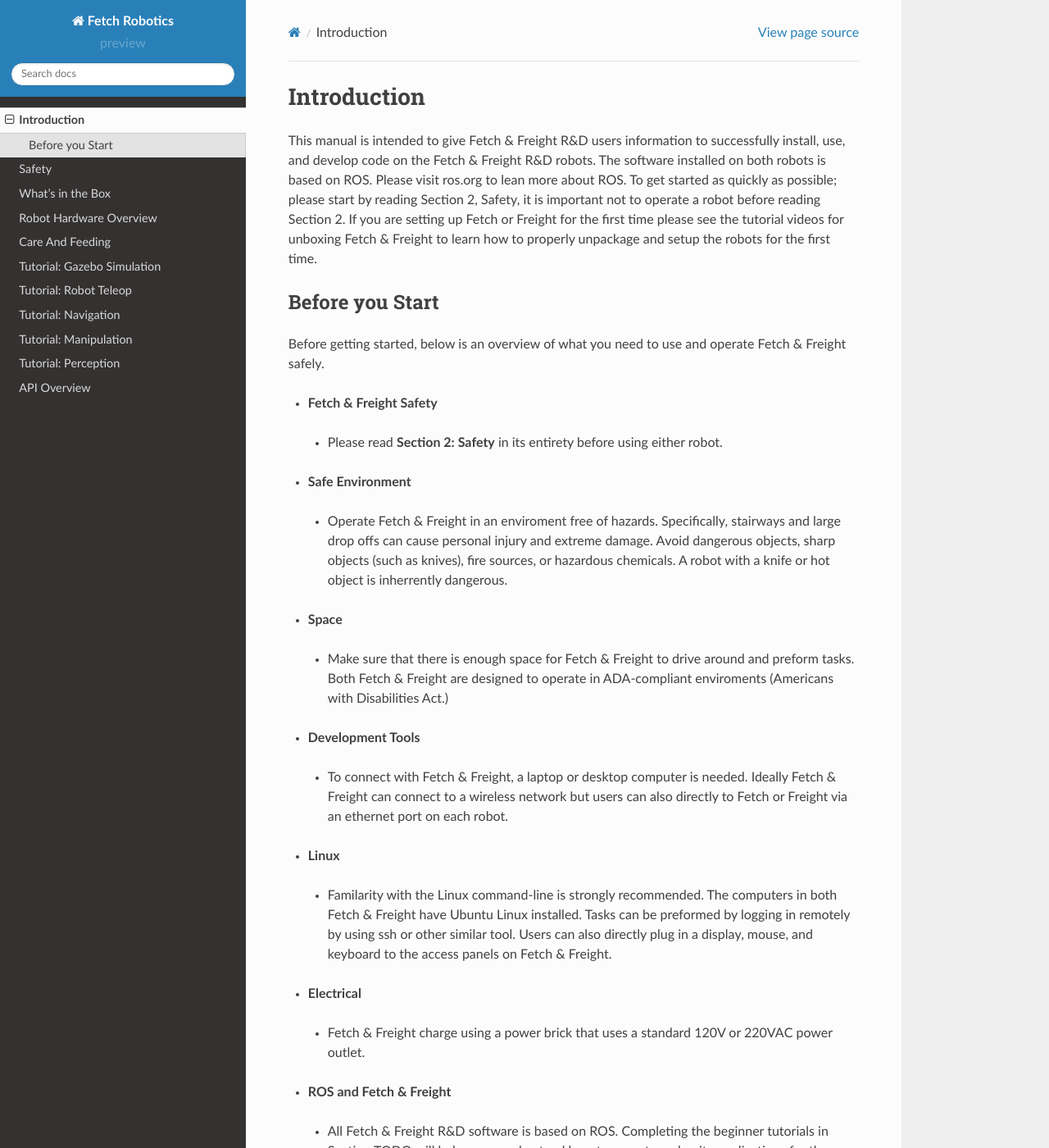
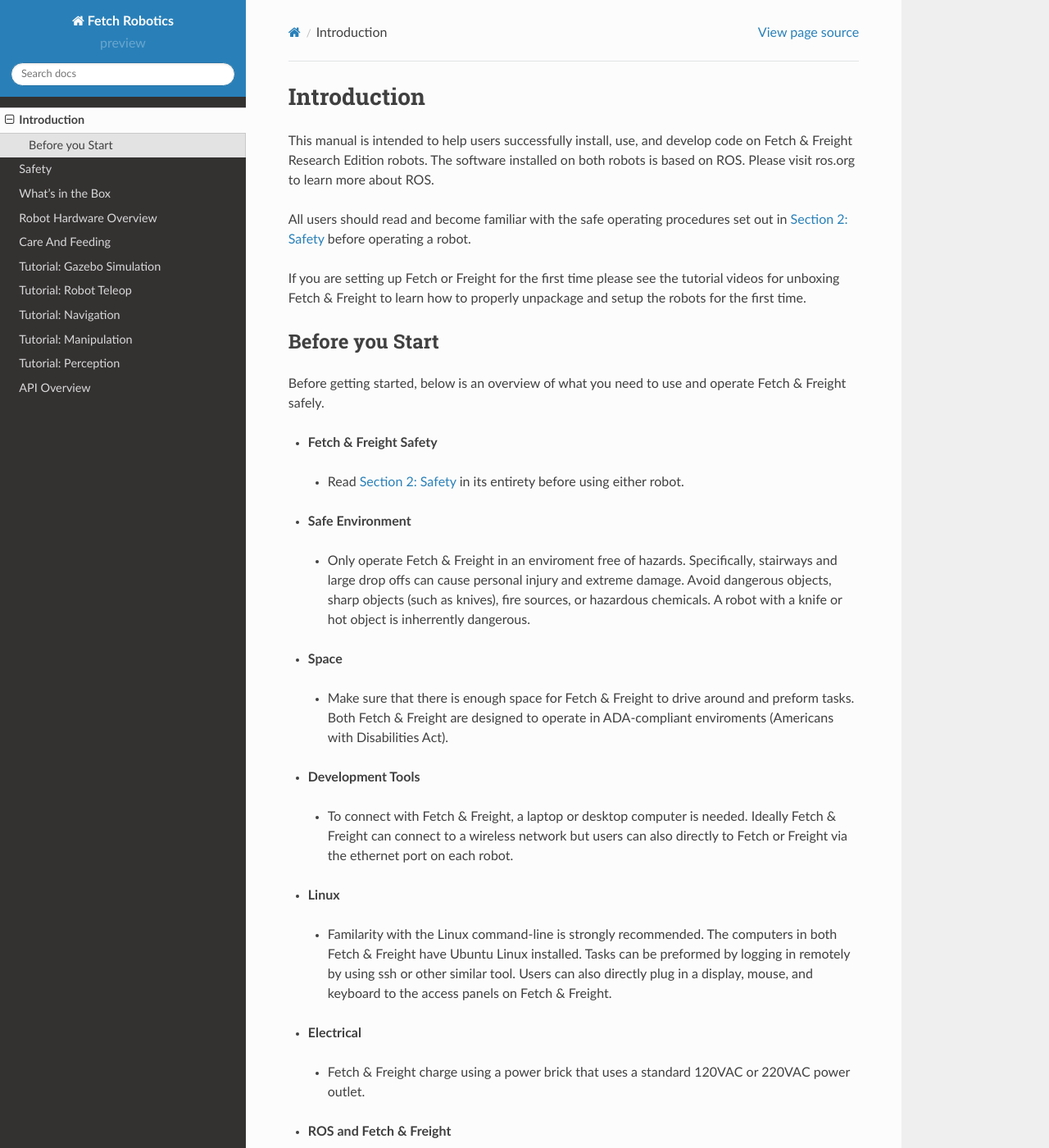
Before and after one commit to fetchrobotics/docs, a Sphinx documentation site: the page built from source/introduction.rst, in a window 1280 px wide and 1400 px high. Shown: the whole window at 82% size. Built offline with Sphinx 7.4.7 and the Read the Docs theme 2.0.0, drawn with Linux system fonts in a browser that asks for light colours; some of the changed text lies outside the part shown.

Commit message:
update introduction, add links

```diff
--- a/source/introduction.rst
+++ b/source/introduction.rst
@@ -1,12 +1,14 @@
 Introduction
 ============
 
-This manual is intended to give Fetch & Freight R&D users information to
-successfully install, use, and develop code on the Fetch & Freight R&D robots. The
-software installed on both robots is based on ROS. Please visit ros.org to lean
-more about ROS. To get started as quickly as possible; please start by reading
-Section 2, Safety, it is important not to operate a robot before reading Section
-2. If you are setting up Fetch or Freight for the first time please see the
+This manual is intended to help users successfully install, use, and develop
+code on Fetch & Freight Research Edition robots. The software installed on
+both robots is based on ROS. Please visit ros.org to learn more about ROS.
+
+All users should read and become familiar with the safe operating procedures
+set out in :doc:`Section 2: Safety</safety>` before operating a robot.
+
+If you are setting up Fetch or Freight for the first time please see the
 tutorial videos for unboxing Fetch & Freight to learn how to properly unpackage
 and setup the robots for the first time.
 
@@ -18,32 +20,49 @@
 
 * **Fetch & Freight Safety**
 
- - Please read **Section 2: Safety** in its entirety before using either robot.
+ - Read :doc:`Section 2: Safety</safety>` in its entirety before using either robot.
 
 * **Safe Environment**
 
- - Operate Fetch & Freight in an enviroment free of hazards. Specifically, stairways and large drop offs can cause personal injury and extreme damage. Avoid dangerous objects, sharp objects (such as knives), fire sources, or hazardous chemicals. A robot with a knife or hot object is inherrently dangerous.
+ - Only operate Fetch & Freight in an enviroment free of hazards. Specifically,
+   stairways and large drop offs can cause personal injury and extreme damage.
+   Avoid dangerous objects, sharp objects (such as knives), fire sources, or
+   hazardous chemicals. A robot with a knife or hot object is inherrently
+   dangerous.
 
 * **Space**
 
- - Make sure that there is enough space for Fetch & Freight to drive around and preform tasks. Both Fetch & Freight are designed to operate in ADA-compliant enviroments (Americans with Disabilities Act.)
+ - Make sure that there is enough space for Fetch & Freight to drive around
+   and preform tasks. Both Fetch & Freight are designed to operate in ADA-compliant
+   enviroments (Americans with Disabilities Act).
 
 * **Development Tools**
 
- - To connect with Fetch & Freight, a laptop or desktop computer is needed. Ideally Fetch & Freight can connect to a wireless network but users can also directly to Fetch or Freight via an ethernet port on each robot.
+ - To connect with Fetch & Freight, a laptop or desktop computer is needed.
+   Ideally Fetch & Freight can connect to a wireless network but users can
+   also directly to Fetch or Freight via the ethernet port on each robot.
 
 * **Linux**
 
- - Familarity with the Linux command-line is strongly recommended. The computers in both Fetch & Freight have Ubuntu Linux installed. Tasks can be preformed by logging in remotely by using ssh or other similar tool. Users can also directly plug in a display, mouse, and keyboard to the access panels on Fetch & Freight.
+ - Familarity with the Linux command-line is strongly recommended. The computers
+   in both Fetch & Freight have Ubuntu Linux installed. Tasks can be preformed
+   by logging in remotely by using ssh or other similar tool. Users can also
+   directly plug in a display, mouse, and keyboard to the access panels on
+   Fetch & Freight.
 
 * **Electrical**
 
- - Fetch & Freight charge using a power brick that uses a standard 120V or 220VAC power outlet.
+ - Fetch & Freight charge using a power brick that uses a standard 120VAC or
+   220VAC power outlet.
 
 * **ROS and Fetch & Freight**
 
- - All Fetch & Freight R&D software is based on ROS. Completing the beginner tutorials in Section TODO will help users understand how to operate and write applications for the Fetch & Freight.
+ - Fetch & Freight R&D software is based on ROS. Completing the beginner
+   tutorials in Section TODO will help users understand how to operate and
+   write applications for the Fetch & Freight.
 
 * **Fetch & Freight Support**
 
- - Please visit the Fetch Robotics support portal at TODO  and login to review service information, modularity specifications, important safety updates, and submit hardware or software support tickets for your robot.
+ - Please visit the Fetch Robotics support portal at http://support.fetchrobotics.com
+   and login to review service information, modularity specifications, important
+   safety updates, and submit hardware or software support tickets for your robot.
```
